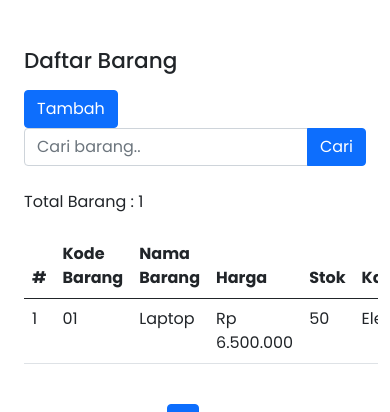
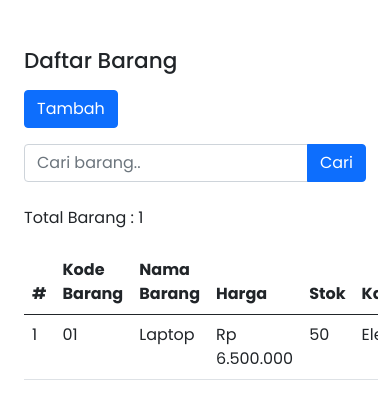
Before and after one commit to rachelardanaputraginting/rachelardanaputraginting_jwd_a, a PHP site: page /barang.php in a window 390 px wide. Shown: the part 56-468 px from the top of the page. Run offline with PHP 8.4, Linux system fonts and the light colour scheme; a user stored in the database is signed in; data comes from the database, SQL or seed files in the repository; some libraries are stand-ins or nearby versions.

Commit message:
ngasi margin

```diff
--- a/barang.php
+++ b/barang.php
@@ -40,7 +40,7 @@ $message = isset($_GET['message']) ? $_GET['message'] : "";
         <h4>Daftar Barang</h4>
     </div>
     <div class="row justify-content-between align-items-center">
-        <div class="col-md-4">
+        <div class="col-md-4 mb-3">
             <button class="btn btn-primary" data-bs-toggle="modal" data-bs-target="#addBarangModal">Tambah</button>
         </div>
         <div class="col-md-4">
--- a/mahasiswa.php
+++ b/mahasiswa.php
@@ -47,7 +47,7 @@ $message = isset($_GET['message']) ? $_GET['message'] : "";
         <h4>Daftar Mahasiswa</h4>
     </div>
     <div class="row justify-content-between align-items-center">
-        <div class="col-md-4">
+        <div class="col-md-4 mb-3">
             <button class="btn btn-primary" data-bs-toggle="modal" data-bs-target="#addMahasiswaModal">Tambah</button>
         </div>
         <div class="col-md-4">
```
